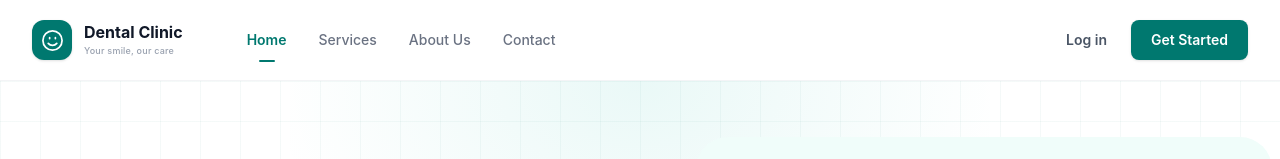
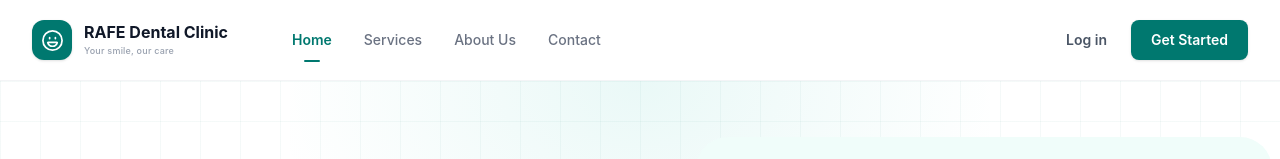
Before and after one commit to teds08/Dental-Clinic-Frontend, a Next.js app: page / in a window 1280 px wide. Shown: the top 159 px of the page. Built offline with nearby package versions, Linux system fonts and the light colour scheme.

Commit message:
Landing Page

```diff
--- a/components/landingpage/Navbar.tsx
+++ b/components/landingpage/Navbar.tsx
@@ -1,6 +1,6 @@
 "use client";
 
-import { Menu, Smile, X } from "lucide-react";
+import { Menu, FaceGrinning, X } from "lucide-react";
 import Link from "next/link";
 import { useState } from "react";
 
@@ -13,12 +13,12 @@ export function Navbar() {
         {/* Logo */}
         <Link href="/" className="flex shrink-0 items-center gap-3">
           <div className="flex h-10 w-10 items-center justify-center rounded-xl bg-teal-700 text-white shadow-sm">
-            <Smile size={23} strokeWidth={1.8} />
+            <FaceGrinning size={23} strokeWidth={1.8} />
           </div>
 
           <div className="flex flex-col">
             <span className="text-base font-bold leading-tight text-gray-900">
-              Dental Clinic
+              RAFE Dental Clinic
             </span>
 
             <span className="mt-0.5 text-[9px] font-medium tracking-wide text-gray-400">
```
